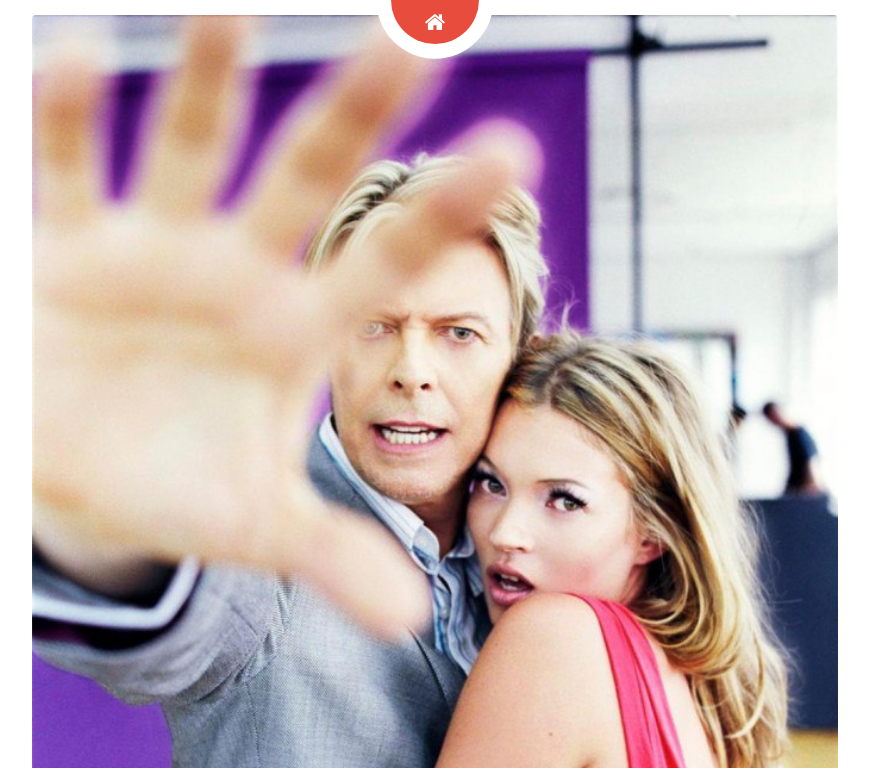
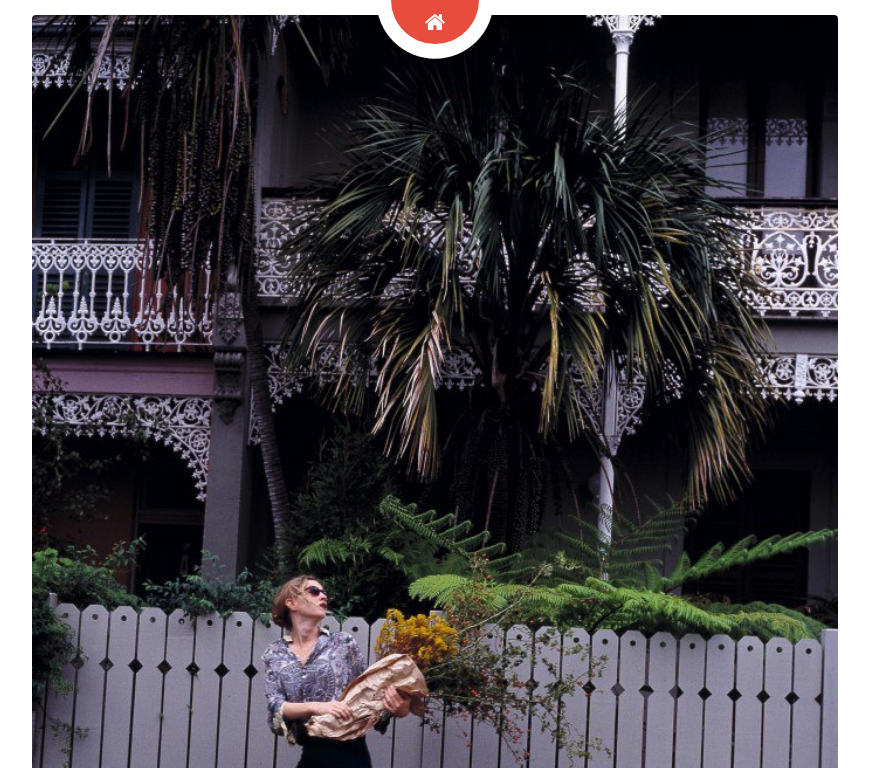
Before and after one commit to luchshijdrug/luchshijdrug.github.io, a plain HTML site: page detail12.html in a window 1280 px wide. Shown: the top 768 px of the page, without its empty margins (205-1074 px from the left). Drawn offline with nearby package versions, Linux system fonts and the light colour scheme; a web font is replaced by a local one.

Commit message:
Update detail12.html

```diff
--- a/detail12.html
+++ b/detail12.html
@@ -28,7 +28,7 @@
 			<div id="preview">
 				<div class="inner">
 					<div class="image fit">
-						<img src="images/5.jpg" alt="" />
+						<img src="images/12.jpg" alt="" />
 					</div>
 					<div class="content">
 						<header>
```
